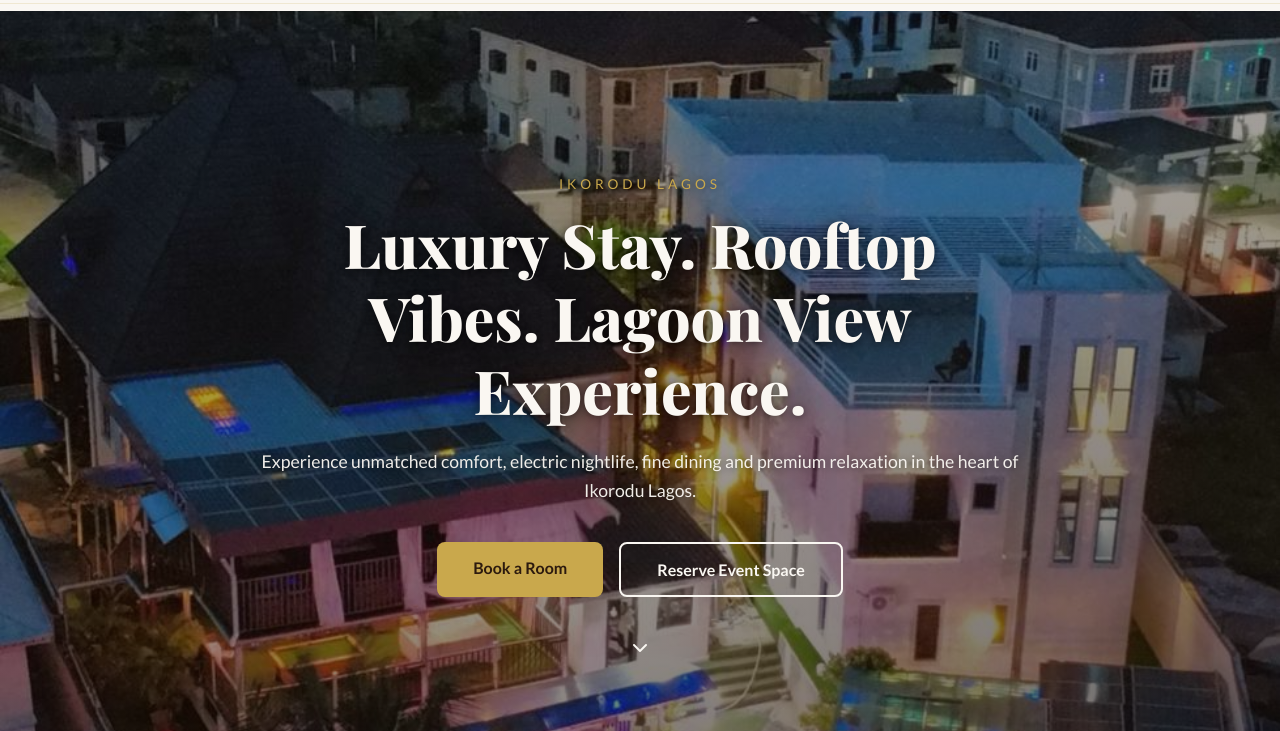
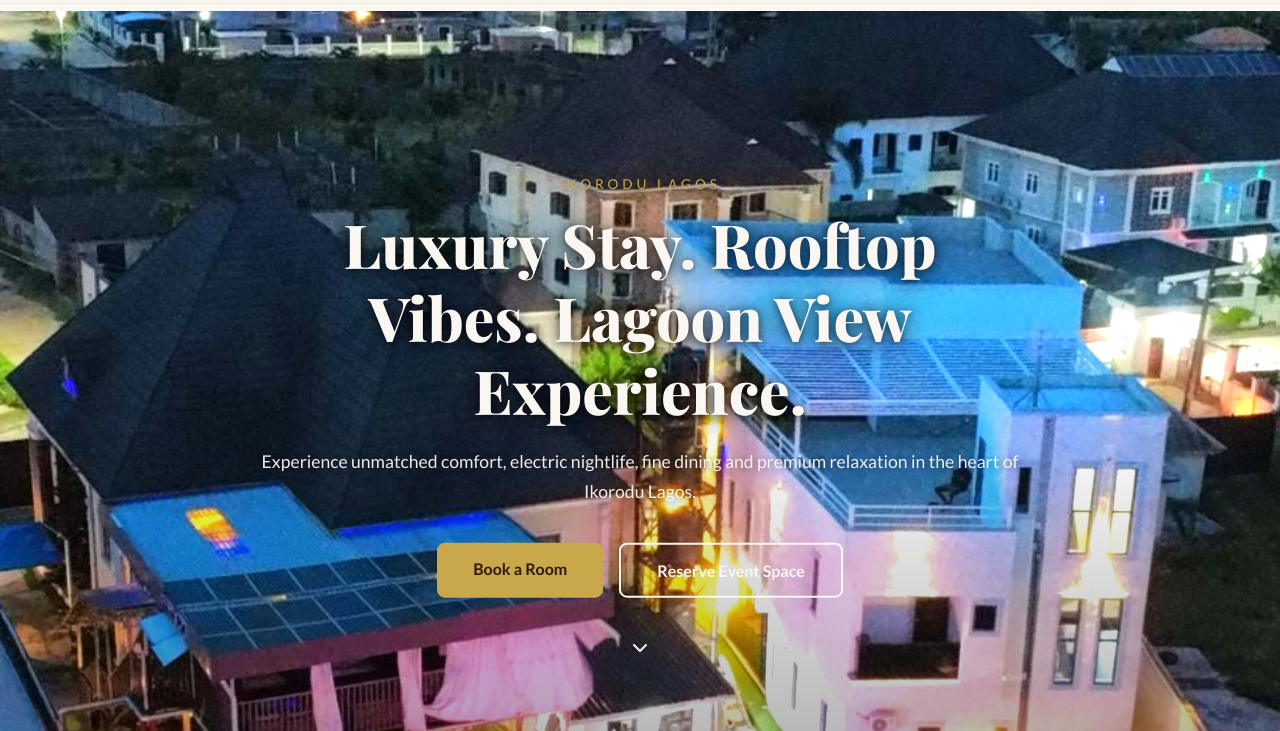
Before and after one commit to pascalub/P18-DE, a plain HTML site: page index.html in a window 1280 px wide. Shown: the part 69-800 px from the top of the page. Drawn offline with nearby package versions, Linux system fonts and the light colour scheme.

Commit message:
Add files via upload

```diff
--- a/index.html
+++ b/index.html
@@ -36,7 +36,8 @@
 </div>
 </header>
 <main>
-<section class="hero-section" style="background-image: url('hero-main.jpg');">
+<section class="hero-section">
+<img src="hero-main.jpg" alt="DE Lounge Inn aerial view" class="hero-bg-img">
 <div class="hero-overlay"></div>
 <div class="hero-content">
 <span class="hero-subtitle">IKORODU LAGOS</span>
--- a/style.css
+++ b/style.css
@@ -180,33 +180,50 @@ transform: scaleX(0);
 transform: translateY(-7px) rotate(-45deg);
 }
 .hero-section {
-height: 100vh;
-min-height: 600px;
 position: relative;
 display: flex;
 align-items: center;
 justify-content: center;
 text-align: center;
-background-size: cover;
-background-position: center center;
-background-repeat: no-repeat;
-/* FIX CSS-4: removed padding-top here, main already handles the offset */
+width: 100%;
+min-height: 100vh;
+overflow: hidden;
+}
+.hero-bg-img {
+position: absolute;
+top: 0;
+left: 50%;
+transform: translateX(-50%);
+width: 100%;
+height: 100%;
+object-fit: cover;
+object-position: center 30%;
+filter: brightness(1.25) saturate(1.1);
+z-index: 0;
+}
+.hero-section::before {
+content: none;
 }
 .hero-overlay {
 position: absolute;
 inset: 0;
+z-index: 1;
 background: linear-gradient(
-  160deg,
-  rgba(20, 10, 5, 0.28) 0%,
-  rgba(30, 15, 5, 0.42) 50%,
-  rgba(20, 10, 5, 0.62) 100%
+  to bottom,
+  rgba(0, 0, 0, 0.0) 0%,
+  rgba(0, 0, 0, 0.0) 50%,
+  rgba(0, 0, 0, 0.35) 100%
 );
 }
 .hero-content {
-position: relative;
-z-index: 2;
+position: absolute;
+top: 50%;
+left: 50%;
+transform: translate(-50%, -50%);
+z-index: 3;
 color: #FAF7F2;
 max-width: 800px;
+width: 90%;
 padding: 0 20px;
 }
 .hero-subtitle {
@@ -225,7 +242,7 @@ font-weight: 800;
 line-height: 1.2;
 margin-bottom: 20px;
 color: #FAF7F2;
-text-shadow: 0 2px 20px rgba(0,0,0,0.5), 0 1px 6px rgba(0,0,0,0.35);
+text-shadow: 0 2px 24px rgba(0,0,0,0.75), 0 1px 8px rgba(0,0,0,0.6);
 }
 .hero-description {
 font-size: 1.1rem;
```
